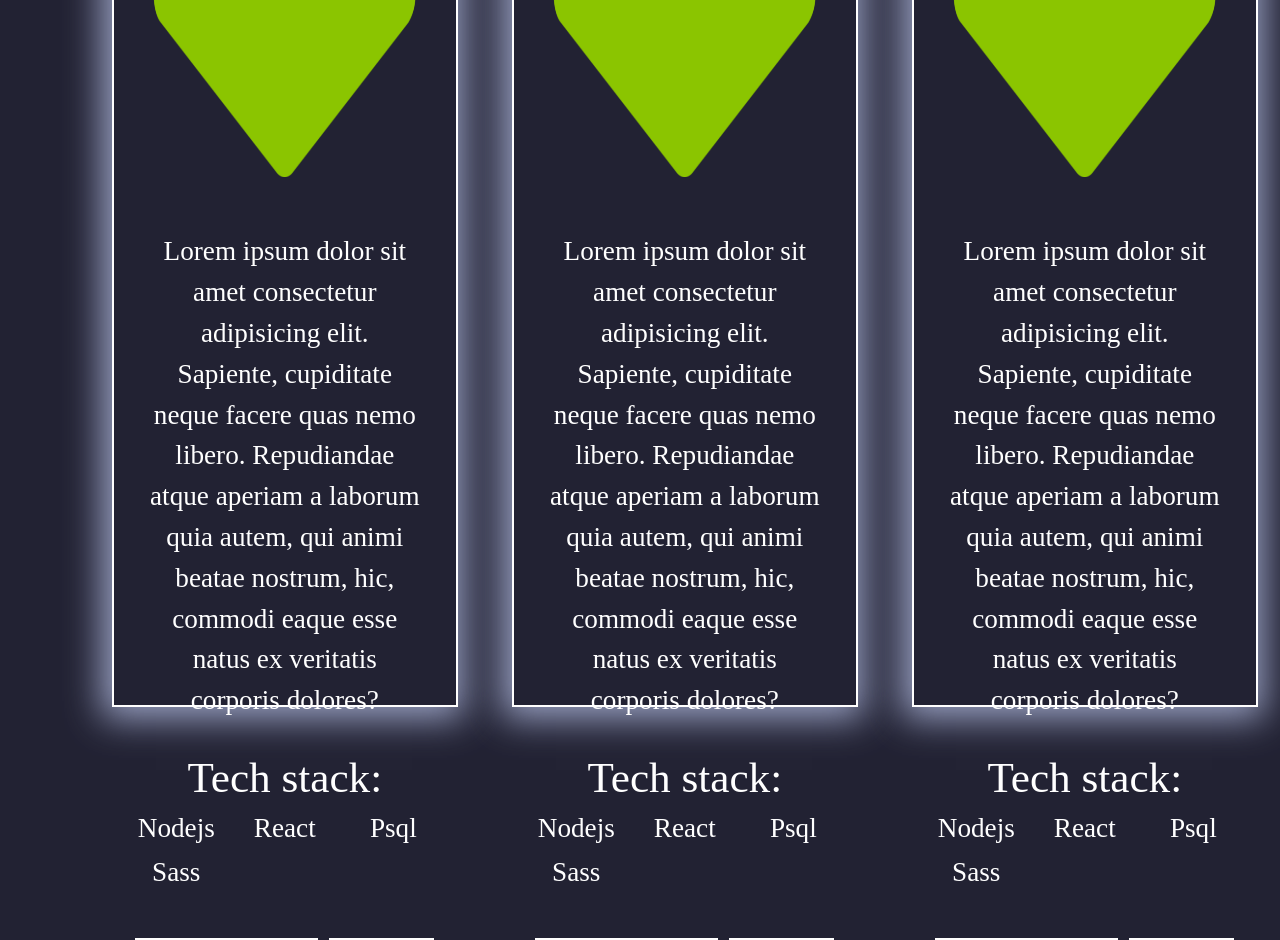
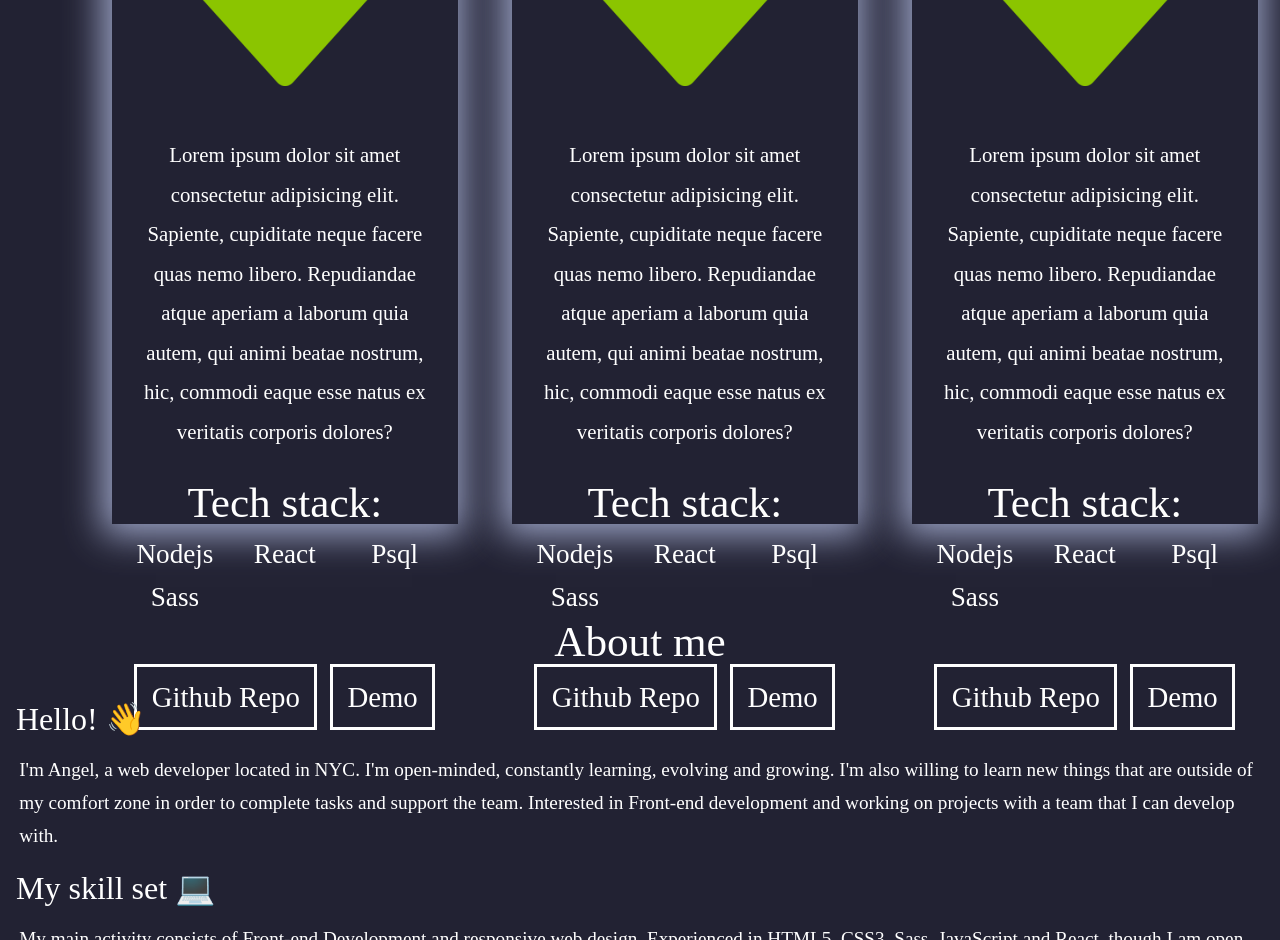
Before and after one commit to xenoga212/web-portfolio, a website: page docs/index.html in a window 1280 px wide. Shown: the part 1460-2400 px from the top of the page. Drawn offline with Linux system fonts and the light colour scheme.

Commit message:
Fix laptop media queries

```diff
--- a/scss/components/_contact.scss
+++ b/scss/components/_contact.scss
@@ -23,6 +23,10 @@
     }
 
     &:hover {
+      @include respond(laptop) {
+        border: 3px solid #0077b5;
+      }
+
       @include respond(monitor) {
         border: 3px solid #0077b5;
       }
@@ -82,6 +86,10 @@
         font-size: 1.3rem;
 
         &:hover {
+          @include respond(laptop) {
+            color: #0077b5;
+          }
+
           @include respond(monitor) {
             color: #0077b5;
           }
--- a/scss/components/_footer.scss
+++ b/scss/components/_footer.scss
@@ -10,6 +10,10 @@
     text-align: center;
 
     &:hover {
+      @include respond(laptop) {
+        border: 3px solid #0077b5;
+      }
+
       @include respond(monitor) {
         border: 3px solid #0077b5;
       }
--- a/scss/components/_main-home.scss
+++ b/scss/components/_main-home.scss
@@ -17,6 +17,10 @@ main {
     }
 
     &:hover {
+      @include respond(laptop) {
+        border: 3px solid #0077b5;
+      }
+
       @include respond(monitor) {
         border: 3px solid #0077b5;
       }
--- a/scss/components/_projects.scss
+++ b/scss/components/_projects.scss
@@ -5,7 +5,6 @@
     width: 90%;
     padding: 1rem;
     text-align: center;
-    border: 2px solid #fff;
     margin-bottom: 9rem;
     margin-left: 1rem;
     box-shadow: -2px 3px 35px 8px rgba(157, 165, 199, 1);
@@ -16,6 +15,10 @@
 
     @include respond(tablet-big) {
       margin-left: 4rem;
+    }
+
+    @include respond(laptop) {
+      margin-bottom: 0;
     }
   }
 
@@ -73,6 +76,10 @@
     }
 
     &:hover {
+      @include respond(laptop) {
+        border: 3px solid #0077b5;
+      }
+
       @include respond(monitor) {
         border: 3px solid #0077b5;
       }
@@ -87,6 +94,12 @@
 
     @include respond(tablet-big) {
       font-size: 1.7rem;
+    }
+
+    @include respond(laptop) {
+      font-size: 1.3rem;
+      line-height: 1.9;
+      padding: .9rem;
     }
   }
 
```
Also changed, not shown: docs/css/main.css.
